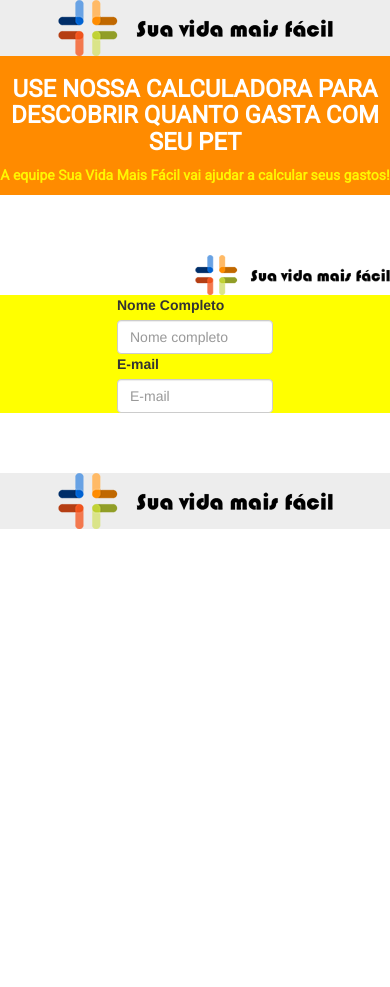
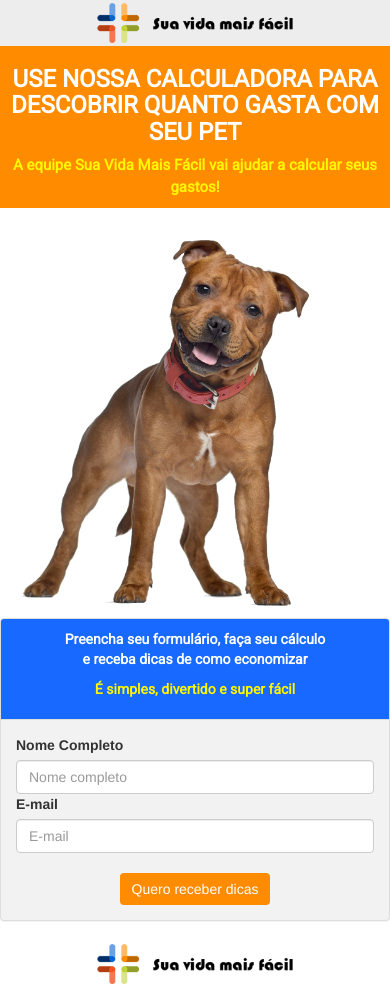
Before and after one commit to marcusberger/suavidamaisfacil-old-, a PHP site: page /landingpage.html in a window 390 px wide. Before the commit the page ends 529 px from the top, so only its background shows below. Run offline with PHP 8.4, Linux system fonts and the light colour scheme.

Commit message:
testando landing page

```diff
--- a/css/lading.css
+++ b/css/lading.css
@@ -1,9 +1,17 @@
+body{
+	width: 100%;
+
+
+}
 #row1{
 	background-color: #ededed;
 	}
 
 #logo{
 	margin:0 auto;
+	height: 40px;
+	margin-top: 3px;
+	margin-bottom: 3px;
 }
 
 #row2{
@@ -12,18 +20,20 @@
 
 #rowBranco{
 	background-color: #ffffff;
+
 }
 #image{
 	padding-left: 50%;
 	display: block;
+	height: 390px;
 	}
 
 form{
-	float: center;
+	width: 60%;
+	float: left;
 	margin:0 auto;
+}
 
-
-}
 
 h3{
 	font-family: Roboto;
@@ -37,8 +47,56 @@ p{
 	font-family: Roboto;
 	font-weight: bold;
 }
+#panel{
+	width: 60%;
+	background-color: #f2f2f2;
+	height: 20%;
+
+}
+#pForm{
+	color: #ffffff;
+	font-family: Roboto;
+	font-weight: bold;
+	text-align: center;
+
+}
+
+#panel-heading{
+	background-color: #1769ff;
+}
 
 
 #row4{
 	background-color: #ededed;
 }
+
+#button{
+	background-color: #ff8b00;
+	border: none;
+}
+input{
+
+	border-color: #cccccc;
+}
+
+@media only screen and (max-width: 700px) {
+
+  #image {
+  	padding-left: 5%;
+	display: block;
+
+  }
+
+  #row2{
+  	background-color: #ff8b00;
+  	position: block;
+  	font-size: 15px;
+
+  }
+
+#panel{
+	width: 100%;
+	float: center;
+	margin:0 auto;
+
+	}
--- a/landingpage.html
+++ b/landingpage.html
@@ -15,6 +15,7 @@
   <meta content="Sua vida mais fácil">
 
 
+
 </head>
 
 
@@ -22,54 +23,75 @@
 
 
   <div class="row" id="row1">
-          <div class="col-md-12 push-md-2">
-              <img id="logo" src="img/logo-suavidamaisfacil-horizontal.png" class="img-responsive">
+    <div class="col-md-12 push-md-3 ">
+      <img  id="logo" src="img/logo-suavidamaisfacil-horizontal.png" class="img-responsive">
     </div>
   </div>
 
 
   <div class="row" id="row2">
-          <div class="col-md-12 push-md-3">
+    <div class="col-md-12 push-md-2">
       <h3>USE NOSSA CALCULADORA PARA<br>DESCOBRIR QUANTO GASTA COM SEU PET</h3>
       <p>A equipe Sua Vida Mais Fácil vai ajudar a calcular seus gastos!</p>
     </div>
   </div>
 
   <div class="row" id="rowBranco">
-          <div class="col-md-12 push-md-3">
+    <div class="col-md-12 push-md-2">
       <br>
-              <br>
-              <br>
+
     </div>
   </div>
 
   <div class="row" >
 
-          <div class="col-md-6 push-md-2">
+    <div   class="col-md-6 push-md-2">
 
-               <img id="image" src="img/logo-suavidamaisfacil-horizontal.png" class="img-responsive">
+     <img id="image" src="img/dog.jpg" class="img-responsive">
 
    </div>
-              <div style="background-color: yellow" class="col-md-6 pull-md-2">
-                  <form style="width: 40%;">
+
+   <div class="col-md-6 pull-md-2" >
+
+    <div id="panel" class="panel panel-default">
+      <div id="panel-heading" class="panel-heading"><p id="pForm">Preencha seu formulário, faça seu cálculo<br> e receba dicas de como economizar</p><p>É simples, divertido e super fácil</p></div>
+      <div class="panel-body">
         <label>Nome Completo</label>
         <input type="text" id="nome" name="nome" class="form-control" placeholder="Nome completo" />
         <label>E-mail</label>
         <input type="email" id="email" name="email" class="form-control" placeholder="E-mail" />
+        <div class="text-center">
+        <br>
+          <button id="button" type="submit" class="btn btn-primary">Quero receber dicas</button>
+        </div>
+      </div>
+    </div>
+    <!---<fieldset>
+      <legend><p id="PbrancoForm">Preencha seu formulário, faça seu cálculo e receba dicas de como economizar</p></legend>
+      <form id="formDet">
+        <label>Nome Completo</label>
+        <input type="text" id="nome" name="nome" class="form-control" placeholder="Nome completo" />
+        <label>E-mail</label>
+        <input type="email" id="email" name="email" class="form-control" placeholder="E-mail" />
+        <div class="text-center">
+          <button type="submit" class="btn btn-primary">Quero meu e-book grátis</button>
+        </div>
+
       </form>
+      </fieldset>
+    </div>-->
+
   </div>
+</div>
+
+
+<div class="row" id="rowBranco">
+  <div class="col-md-12 push-md-2">
+    <br>
   </div>
 </div>
 
 <div class="row" id="rowBranco">
-          <div class="col-md-12 push-md-3">
-              <br>
-              <br>
-              <br>
-        </div>
-      </div>
-
-   <div class="row" id="row4">
   <div class="col-md-12 push-md-2">
     <img id="logo" src="img/logo-suavidamaisfacil-horizontal.png" class="img-responsive">
   </div>
```
Also changed, not shown: img/dog.jpg (added). Lines whose indentation alone changed are shown as unchanged.
